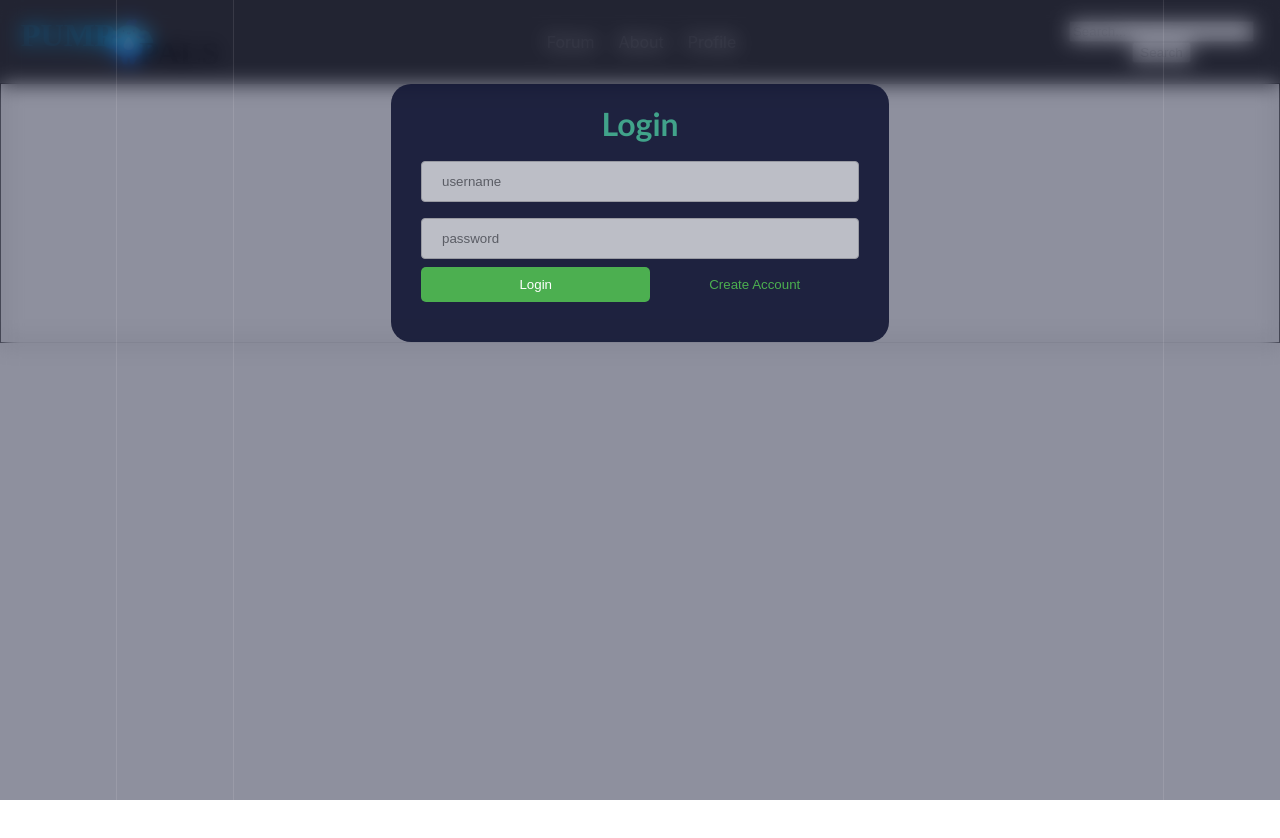
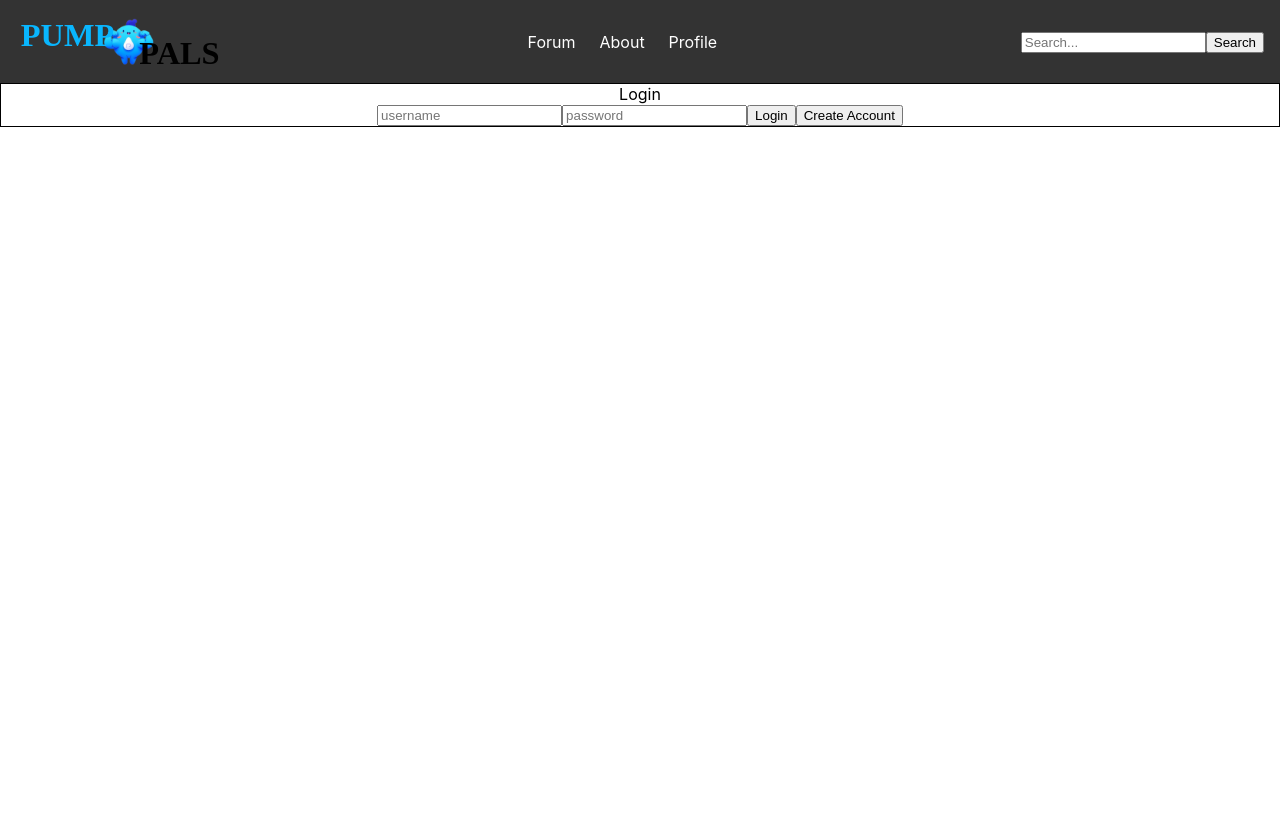
Before and after one commit to tommytran9/PumpPals_React, a React (Create React App) app: page /LoginForm in a window 1280 px wide. Shown: the top 838 px of the page. After the commit the page ends 800 px from the top, so only its background shows below. Built offline with nearby package versions, Linux system fonts and the light colour scheme.

Commit message:
Revert "login form and "react-router-dom" error fix"
This reverts commit 9c8303c65477b21565bfa621edd5fde973dcf949.

```diff
--- a/package.json
+++ b/package.json
@@ -8,7 +8,6 @@
     "@testing-library/user-event": "^13.5.0",
     "react": "^18.2.0",
     "react-dom": "^18.2.0",
-    "react-router-dom": "^6.20.0",
     "react-scripts": "5.0.1",
     "web-vitals": "^2.1.4"
   },
--- a/src/LoginForm.css
+++ /dev/null
@@ -1,136 +0,0 @@
-#LoginForm {
-    position: absolute;
-    top: 0;
-    left: 0;
-    width: 100vw;
-    height: 100vh;
-    background-color: #121735;
-    display: flex;
-    justify-content: center;
-    align-items: center;
-  }
-
-  @keyframes drop {
-    0% {
-      top: -50%;
-    }
-    100% {
-      top: 110%;
-    }
-  }
-
-  #backdrop {
-    z-index: 998;
-    position: absolute;
-    top: 0vh;
-    bottom: 0vh;
-    left: 0;
-    right: 0;
-    display: flex;
-    justify-content: space-evenly;
-    background-color: rgba(18, 23, 53, 0.5);
-    opacity: 0.95;
-    backdrop-filter: blur(10px);
-  }
-
-  /* Manually unrolled the lines */
-  #backdrop .line:nth-child(1),
-  #backdrop .line:nth-child(2),
-  /* ... */
-  #backdrop .line:nth-child(10) {
-    position: relative;
-    width: 1px;
-    height: 100%;
-    background-color: rgba(255, 255, 255, 0.1);
-  }
-
-  #backdrop .line::after,
-  #backdrop .line::before {
-    content: '';
-    display: block;
-    position: absolute;
-    height: 15vh;
-    width: 3px;
-    transform: translateX(-1px);
-    top: -50%;
-    border-radius: 10px;
-    background-color: linear-gradient(to bottom, rgba(255, 255, 255, 0) 0%, #ffffff 75%, #ffffff 100%);
-    /* Removed the random() function for simplicity */
-    animation: drop 3s 0s infinite forwards;
-    animation-timing-function: cubic-bezier(0.4, 0.26, 0, 0.97);
-  }
-
-  #backdrop .line::before {
-    animation: drop 2s 0s infinite forwards;
-  }
-
-  #LoginModal {
-    background-color: rgba(18, 23, 53, 0.9);
-    padding: 20px;
-    border-radius: 20px;
-    display: flex;
-    flex-direction: column;
-    justify-content: center;
-    align-items: center;
-    font-family: 'Trebuchet MS', 'Lucida Sans Unicode', 'Lucida Grande', 'Lucida Sans', Arial, sans-serif;
-    color: #41a38a;
-  }
-
-  #loginText {
-    font-size: 2em;
-    font-weight: bold;
-  }
-
-  #loginError {
-    font-size: 0.8em;
-    color: red;
-  }
-
-  form {
-    display: flex;
-    flex-direction: column;
-    justify-content: center;
-    align-items: center;
-    margin: 10px;
-  }
-
-  #modalInputs input {
-    width: 100%;
-    padding: 12px 20px;
-    margin: 8px 0;
-    border: 1px solid #ccc;
-    border-radius: 4px;
-    background-color: #fff;
-    opacity: 0.7;
-  }
-
-  #modalInputs input:focus {
-    opacity: 1;
-  }
-
-  #modalButtons {
-    width: 100%;
-    display: flex;
-    justify-content: center;
-  }
-
-  #modalButtons button {
-    border: none;
-    padding: 7px;
-    border-radius: 5px;
-    background-color: rgba(65, 163, 138, 0.8);
-    width: 100%;
-    margin-bottom: 10px;
-  }
-
-  #modalButtons button:first-of-type {
-    background-color: #4CAF50;
-    color: white;
-    padding: 10px 20px;
-  }
-
-  #modalButtons button:last-of-type {
-    background-color: transparent;
-    color: #4CAF50;
-    padding: 5px 0;
-  }
--- a/src/index.css
+++ b/src/index.css
@@ -61,29 +61,39 @@ body {
   background-color: #777;
 }
 
-#LoginForm {
+
+$accent: #41a38a;
+$background: #121735;
+$background-dark: #040717;
+$login-button-color: #4CAF50;
+
+
+$numberLines: 10;
+
+#LoginPopUp {
     position: absolute;
     top: 0;
     left: 0;
     width: 100vw;
     height: 100vh;
-  background-color: #121735;
+    background-color: $background;
+
     display: flex;
     justify-content: center;
     align-items: center;
-}
 
     @keyframes drop {
         0% {
             top: -50%;
         }
+
         100% {
             top: 110%;
         }
     }
 
     #backdrop {
-  z-index: 1;
+        z-index: 998;
         position: absolute;
         top: 0vh;
         bottom: 0vh;
@@ -91,24 +101,20 @@ body {
         right: 0;
         display: flex;
         justify-content: space-evenly;
-  background-color: rgba(18, 23, 53, 0.5);
+        background-color: rgba($background, 0.5);
         opacity: 0.95;
         backdrop-filter: blur(10px);
-}
 
-/* Manually unrolled the lines */
-#backdrop .line:nth-child(1),
-#backdrop .line:nth-child(2),
-/* ... */
-#backdrop .line:nth-child(10) {
+        @for $i from 1 through $numberLines {
+            $randomNumber: random(5);
+
+            .line:nth-child(#{$i}) {
                 position: relative;
                 width: 1px;
                 height: 100%;
                 background-color: rgba(255, 255, 255, 0.1);
-}
 
-#backdrop .line::after,
-#backdrop .line::before {
+                &::after, &::before {
                     content: '';
                     display: block;
                     position: absolute;
@@ -118,47 +124,47 @@ body {
                     top: -50%;
                     border-radius: 10px;
                     background-color: linear-gradient(to bottom, rgba(255, 255, 255, 0) 0%, #ffffff 75%, #ffffff 100%);
-  /* Removed the random() function for simplicity */
-  animation: drop 3s 0s infinite forwards;
+                    animation: drop 3s+(random(20)*0.25s) 0s infinite forwards;
                     animation-timing-function: cubic-bezier(0.4, 0.26, 0, 0.97);
                 }
-
-#backdrop .line::before {
-  animation: drop 2s 0s infinite forwards;
+                &::before{
+                    animation: drop 2s+(random(20)*0.25s) 0s infinite forwards;
+                }
+            }
+        }
     }
 
-#LoginModal {
-  z-index: 2;
-  background-color: rgba(18, 23, 53, 0.9);
+    #LoginModal{
+      background-color: rgba($background, 0.9);
         padding: 20px;
         border-radius: 20px;
         display: flex;
         flex-direction: column;
         justify-content: center;
         align-items: center;
+
         font-family: 'Trebuchet MS', 'Lucida Sans Unicode', 'Lucida Grande', 'Lucida Sans', Arial, sans-serif;
-  color: #41a38a;
-}
+        color: $accent;
 
-#loginText {
+        #loginText{
             font-size: 2em;
             font-weight: bold;
         }
 
-#loginError {
+        #loginError{
             font-size: 0.8em;
             color: red;
         }
 
-form {
+        form{
             display: flex;
             flex-direction: column;
             justify-content: center;
             align-items: center;
             margin: 10px;
-}
 
-#modalInputs input {
+            #modalInputs{
+                input{
                     width: 100%;
                     padding: 12px 20px;
                     margin: 8px 0;
@@ -166,35 +172,36 @@ form {
                     border-radius: 4px;
                     background-color: #fff;
                     opacity: 0.7;
+
+                    &:focus{
+                        opacity: 1;
+                    }
+                }
             }
 
-#modalInputs input:focus {
-  opacity: 1;
-}
-
-#modalButtons {
+            #modalButtons{
                 width: 100%;
                 display: flex;
                 justify-content: center;
-}
-
-#modalButtons button {
+                button{
                     border: none;
                     padding: 7px;
                     border-radius: 5px;
-  background-color: rgba(65, 163, 138, 0.8);
+                    background-color: rgba($accent, 0.8);
                     width: 100%;
                     margin-bottom: 10px;
-}
-
-#modalButtons button:first-of-type {
-  background-color: #4CAF50;
+                    &:first-of-type {
+                        background-color: $login-button-color;
                         color: white;
                         padding: 10px 20px;
                     }
-
-#modalButtons button:last-of-type {
+                    &:last-of-type {
                         background-color: transparent;
-  color: #4CAF50;
+                        color: $login-button-color;
                         padding: 5px 0;
                     }
+                }
+            }
+        }
+    }
+}
```
Also changed, not shown: 1 other file (tests, documents, lock files or other folders). Lines whose indentation alone changed are shown as unchanged.
